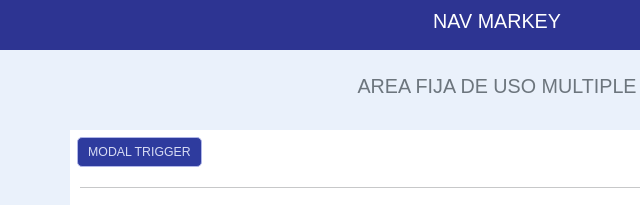
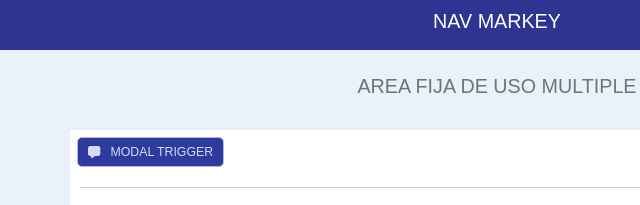
Before and after one commit to Chazmann/ComponentesVita, a plain HTML site: page index.html in a window 1280 px wide. Shown: the top 205 px of the page, 143-783 px from the left. Drawn offline with nearby package versions, Linux system fonts and the light colour scheme; files whose address does not match are found by name; a web font is replaced by a local one.

Commit message:
Agregar ícono al botón de disparo del modal en index.html

```diff
--- a/index.html
+++ b/index.html
@@ -30,7 +30,9 @@
                 <!-- ------disparador del modal------ -->
                 <section class="row p-2">
                     <button class="btn btn-primary float-start w-auto" data-bs-toggle="modal"
-                        data-bs-target="#nuevoModal">MODAL
+                        data-bs-target="#nuevoModal">
+                        <i class="fa-solid fa-message me-2"></i>
+                        MODAL
                         TRIGGER</button>
                 </section>
                 <hr>
```
